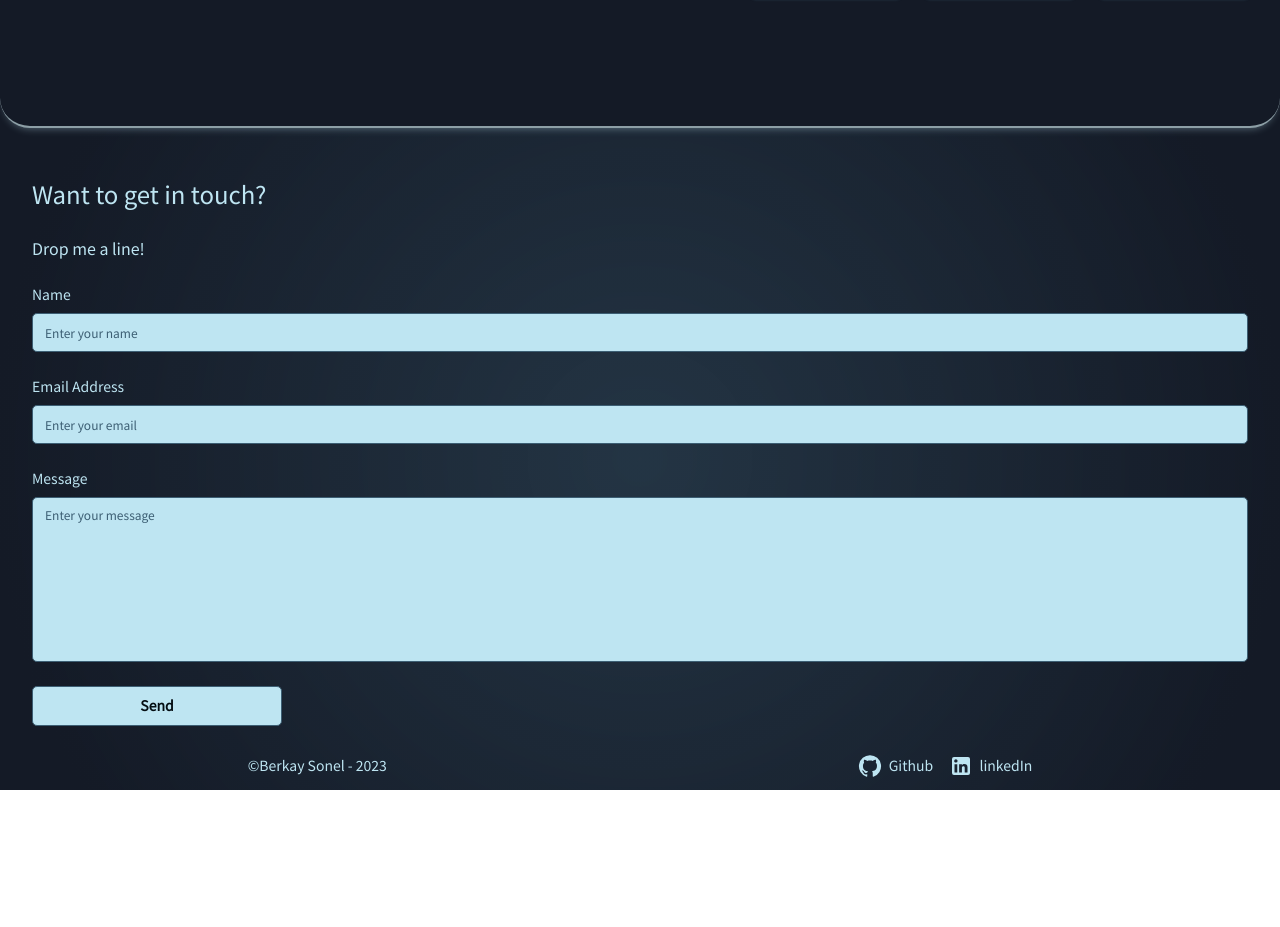
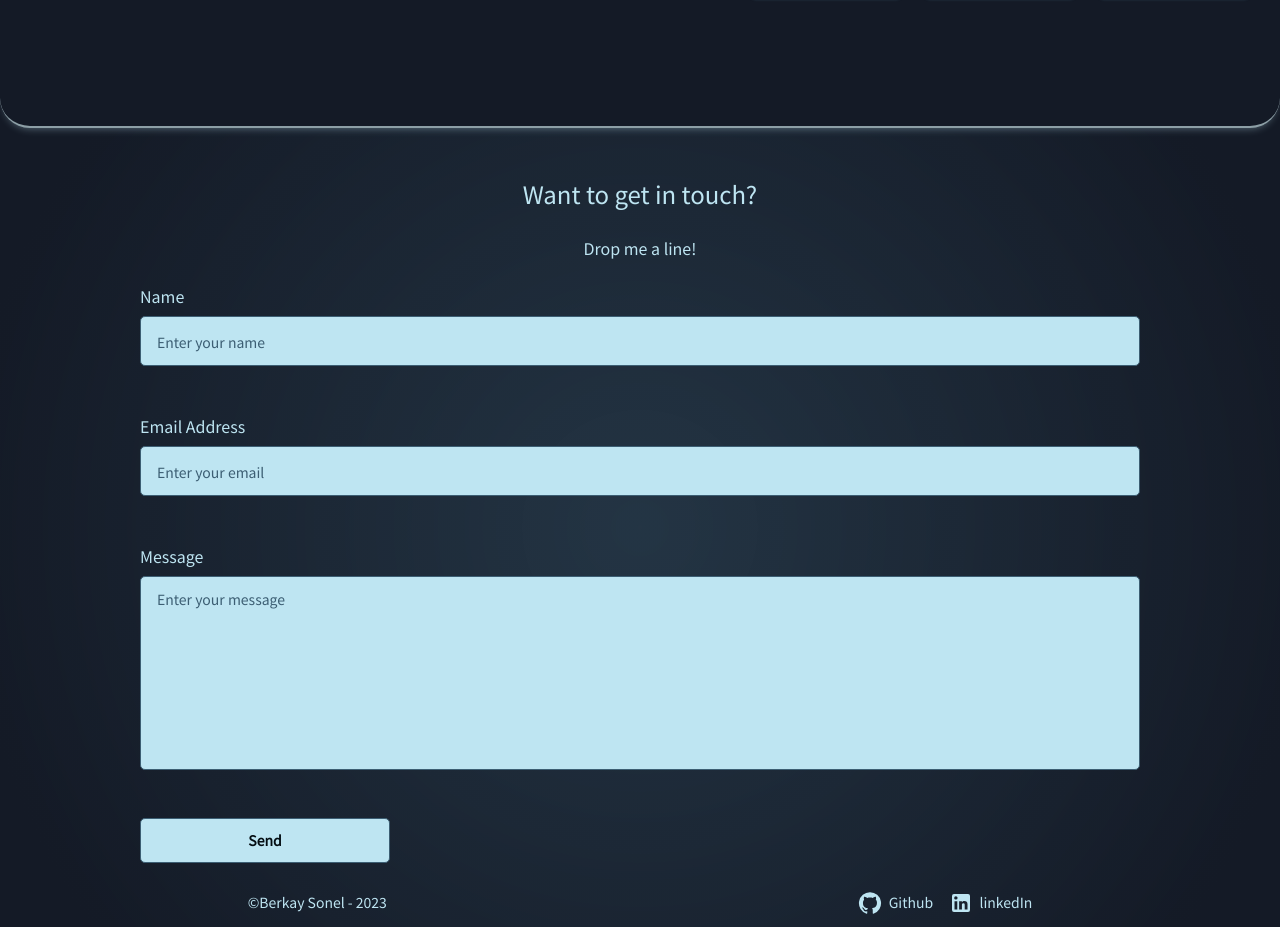
Before and after one commit to berkaysson/berkaysson-portfolio-site, a React (Create React App) app: page / in a window 1280 px wide. Shown: the part 2985-3912 px from the top of the page. Before the commit the page ends 3775 px from the top, so only its background shows below. Built offline with nearby package versions, Linux system fonts and the light colour scheme.

Commit message:
Small fixes

```diff
--- a/src/Components/Sections/Contact.js
+++ b/src/Components/Sections/Contact.js
@@ -9,6 +9,7 @@ const ContactWrapper = styled.div`
   padding: ${({ theme }) => theme.sectionPadding};
   gap: ${({ theme }) => theme.sizes.lg};
   width: 100%;
+  align-items: center;
 
   h1 {
     font-size: ${({ theme }) => theme.sizes.lg};
@@ -24,18 +25,19 @@ const ContactFormWrapper = styled.form`
   display: flex;
   flex-direction: column;
   width: 100%;
-  gap: ${({ theme }) => theme.sizes.lg};
+  gap: 3rem;
+  max-width: 1000px;
 
   label {
     display: flex;
     flex-direction: column;
     width: 100%;
     gap: ${({ theme }) => theme.sizes.xsl};
-    font-size: 14px;
+    font-size: 16px;
 
     input,
     textarea {
-      padding: ${({ theme }) => theme.sizes.xsl} ${({ theme }) => theme.sizes.sl};
+      padding: ${({ theme }) => theme.sizes.sl} ${({ theme }) => theme.sizes.md};
       border: 1px solid ${({ theme }) => theme.colors.medium};
       border-radius: ${({ theme }) => theme.borders.roundedSl};
       background-color: ${({ theme }) => theme.colors.lightest};
@@ -43,7 +45,7 @@ const ContactFormWrapper = styled.form`
 
       &::placeholder {
         color: ${({ theme }) => theme.colors.medium};
-        font-size: 12px;
+        font-size: 14px;
       }
     }
 
@@ -58,7 +60,7 @@ const ContactFormWrapper = styled.form`
 
 const ContactFormSubmitButton = styled.button`
   width: 250px;
-  height: 40px;
+  height: 45px;
   border: 1px solid ${({ theme }) => theme.colors.medium};
   border-radius: ${({ theme }) => theme.borders.roundedSl};
   display: flex;
```
